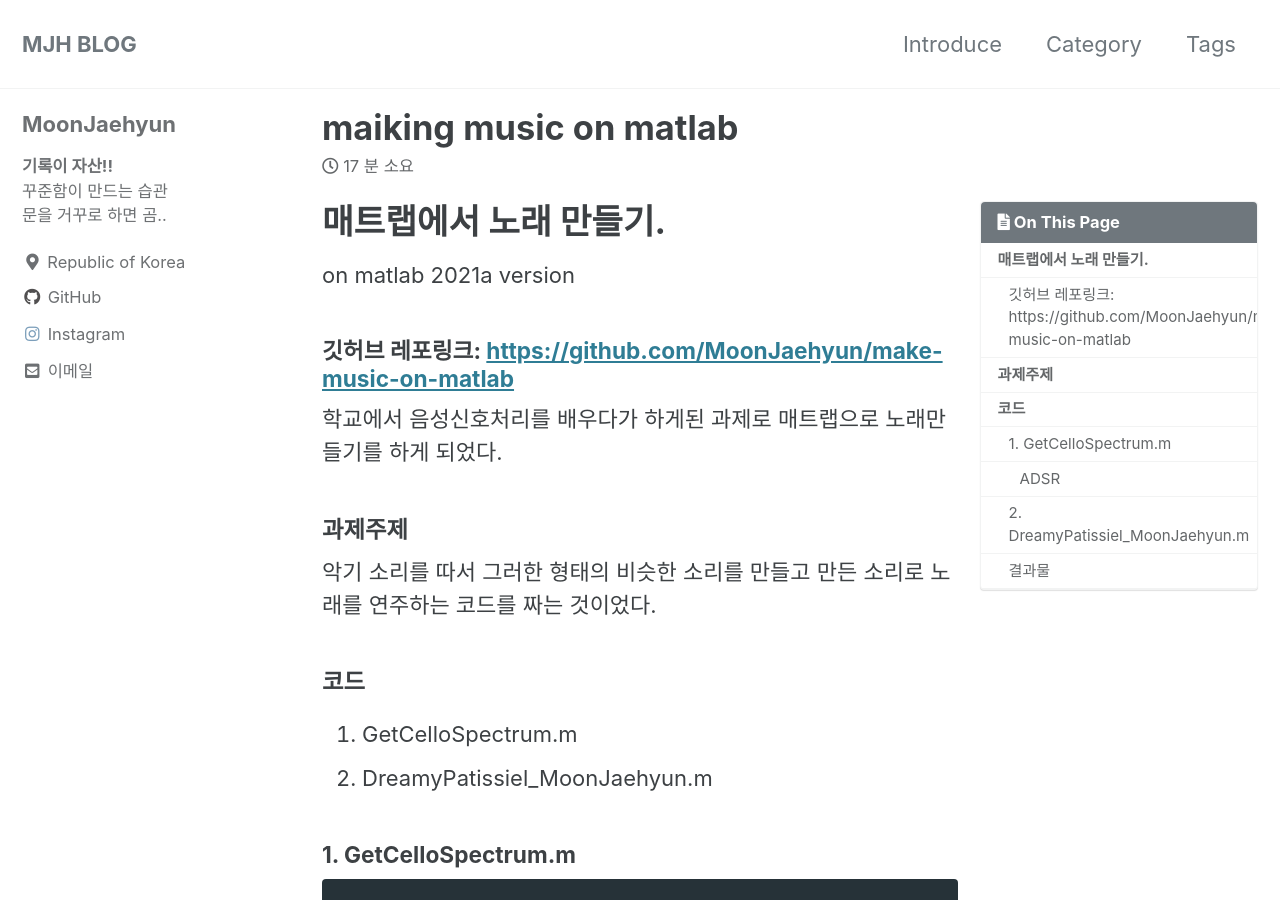
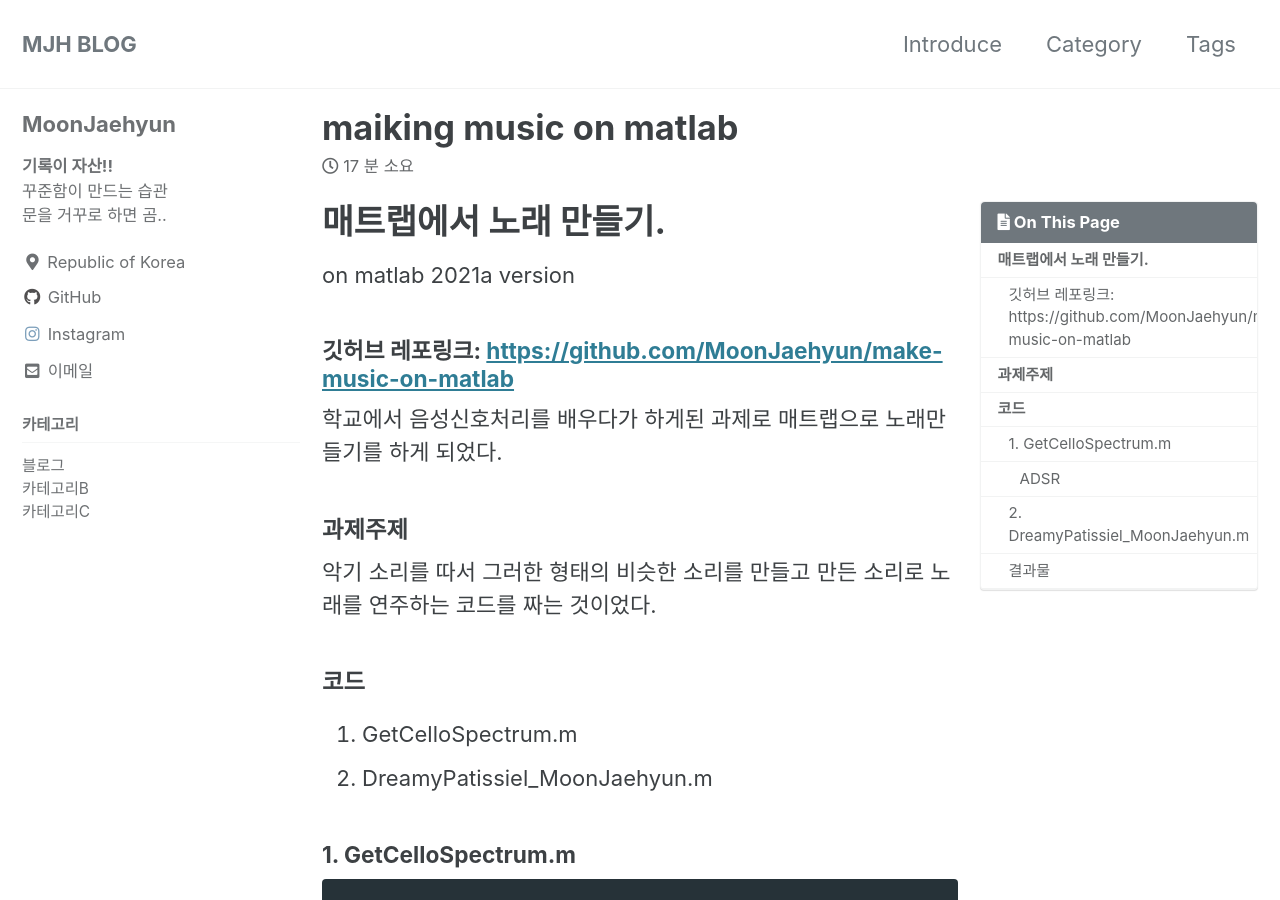
Before and after one commit to MoonJaehyun/blogtest1, a Jekyll site: the page built from _posts/2023-01-28-matlab.md, in a window 1280 px wide and 900 px high. Built offline with Jekyll 4.4.1, drawn with Linux system fonts in a browser that asks for light colours; cached includes are drawn as plain includes.

Commit message:
sidebar_test

```diff
--- a/_config.yml
+++ b/_config.yml
@@ -290,3 +290,5 @@
       comments: # true
       share: true
       related: true
+      sidebar:                  # 추가한 부분
+        nav: "sidebar-category" # 추가한 부분
--- a/_data/navigation.yml
+++ b/_data/navigation.yml
@@ -7,6 +7,16 @@
   - title: "Category"
     url: /categories/
   - title: "Tags"
-    url: /tags/g
+    url: /tags/
   # - title: "Sitemap"
   #   url: /sitemap/
+
+sidebar-category:
+  - title: "카테고리"
+    children:
+      - title: "블로그"
+        url: "/blog"
+      - title: "카테고리B"
+        url:  "/CategoryB"
+      - title: "카테고리C"
+        url:  "/CategoryC"
```
Also changed, not shown: _posts/sidebartest.md (added, +9 -0 lines).
